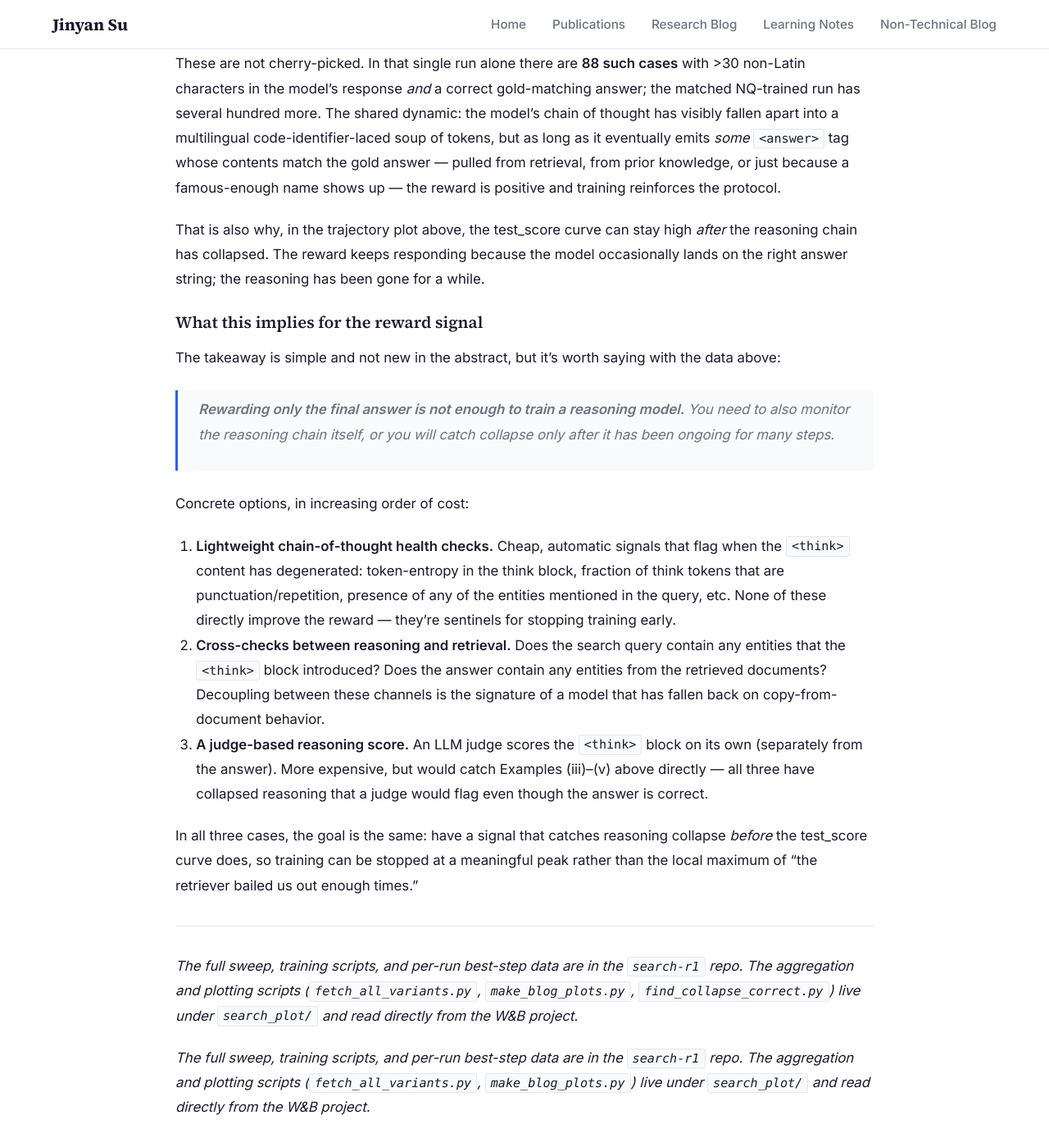
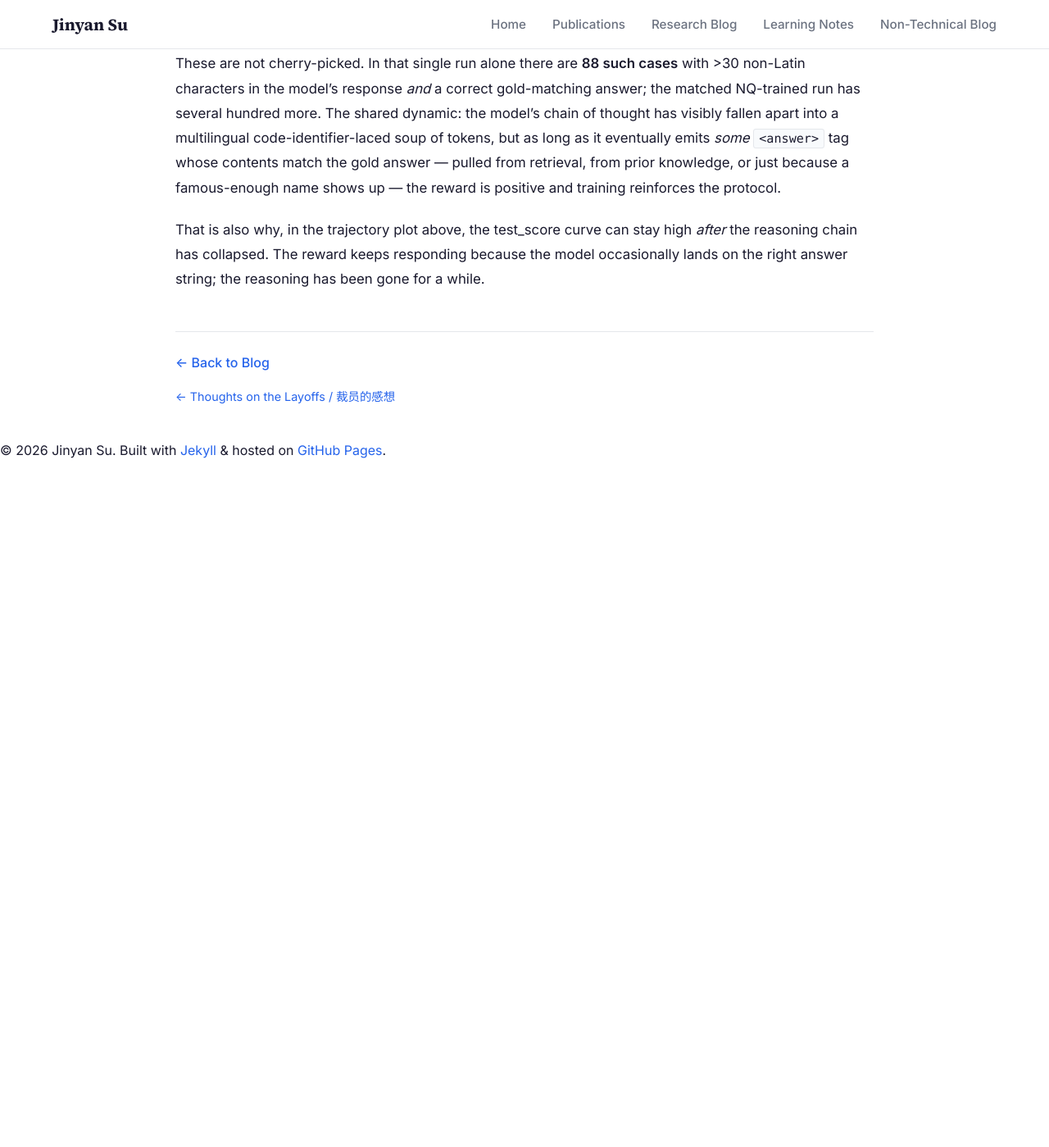
Before and after one commit to JinyanSu1/jinyansu1.github.io, a Jekyll site: the page built from _posts/2026-05-22-search-r1-does-the-model-actually-learn-to-search.md, in a window 1280 px wide and 1400 px high, scrolled down 19437 px. Shown: the whole window at 82% size. Built offline with Jekyll 4.4.1, drawn with Linux system fonts in a browser that asks for light colours; after the commit the page ends 20020 px from its top, so only the background shows below that; some of the changed text lies outside the part shown.

Commit message:
Search-R1: remove 'What this implies for the reward signal' subsection and trailing repo/scripts footer

```diff
--- a/_posts/2026-05-22-search-r1-does-the-model-actually-learn-to-search.md
+++ b/_posts/2026-05-22-search-r1-does-the-model-actually-learn-to-search.md
@@ -369,23 +369,3 @@ The "Wuerschmann foundation" doesn't exist. Neither does most of the rest of the
 These are not cherry-picked. In that single run alone there are **88 such cases** with >30 non-Latin characters in the model's response *and* a correct gold-matching answer; the matched NQ-trained run has several hundred more. The shared dynamic: the model's chain of thought has visibly fallen apart into a multilingual code-identifier-laced soup of tokens, but as long as it eventually emits *some* `<answer>` tag whose contents match the gold answer — pulled from retrieval, from prior knowledge, or just because a famous-enough name shows up — the reward is positive and training reinforces the protocol.
 
 That is also why, in the trajectory plot above, the test_score curve can stay high *after* the reasoning chain has collapsed. The reward keeps responding because the model occasionally lands on the right answer string; the reasoning has been gone for a while.
-
-### What this implies for the reward signal
-
-The takeaway is simple and not new in the abstract, but it's worth saying with the data above:
-
-> **Rewarding only the final answer is not enough to train a reasoning model.** You need to also monitor the reasoning chain itself, or you will catch collapse only after it has been ongoing for many steps.
-
-Concrete options, in increasing order of cost:
-
-1. **Lightweight chain-of-thought health checks.** Cheap, automatic signals that flag when the `<think>` content has degenerated: token-entropy in the think block, fraction of think tokens that are punctuation/repetition, presence of any of the entities mentioned in the query, etc. None of these directly improve the reward — they're sentinels for stopping training early.
-2. **Cross-checks between reasoning and retrieval.** Does the search query contain any entities that the `<think>` block introduced? Does the answer contain any entities from the retrieved documents? Decoupling between these channels is the signature of a model that has fallen back on copy-from-document behavior.
-3. **A judge-based reasoning score.** An LLM judge scores the `<think>` block on its own (separately from the answer). More expensive, but would catch Examples (iii)–(v) above directly — all three have collapsed reasoning that a judge would flag even though the answer is correct.
-
-In all three cases, the goal is the same: have a signal that catches reasoning collapse *before* the test_score curve does, so training can be stopped at a meaningful peak rather than the local maximum of "the retriever bailed us out enough times."
-
----
-
-*The full sweep, training scripts, and per-run best-step data are in the `search-r1` repo. The aggregation and plotting scripts (`fetch_all_variants.py`, `make_blog_plots.py`, `find_collapse_correct.py`) live under `search_plot/` and read directly from the W&B project.*
-
-*The full sweep, training scripts, and per-run best-step data are in the `search-r1` repo. The aggregation and plotting scripts (`fetch_all_variants.py`, `make_blog_plots.py`) live under `search_plot/` and read directly from the W&B project.*
```
